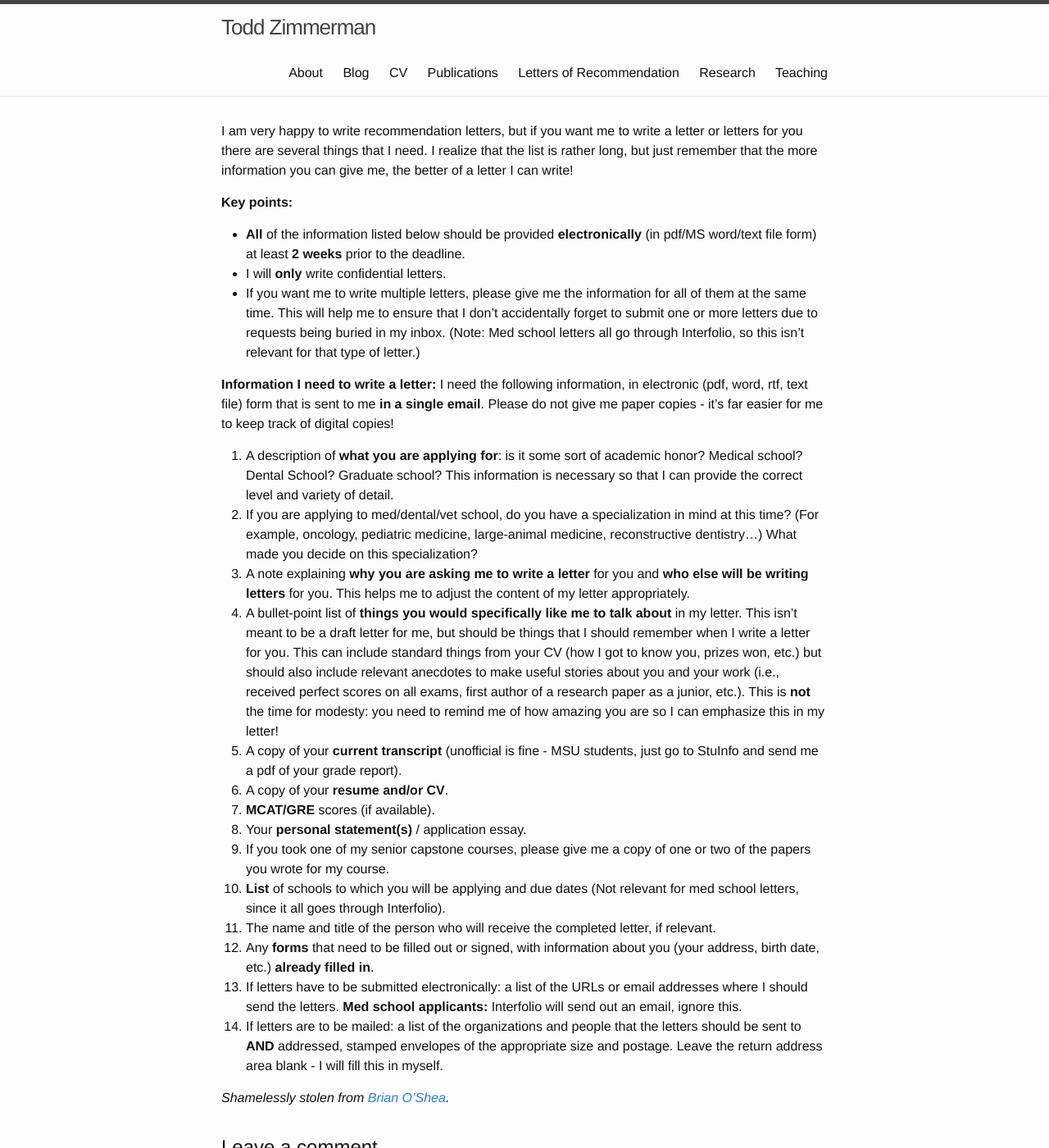
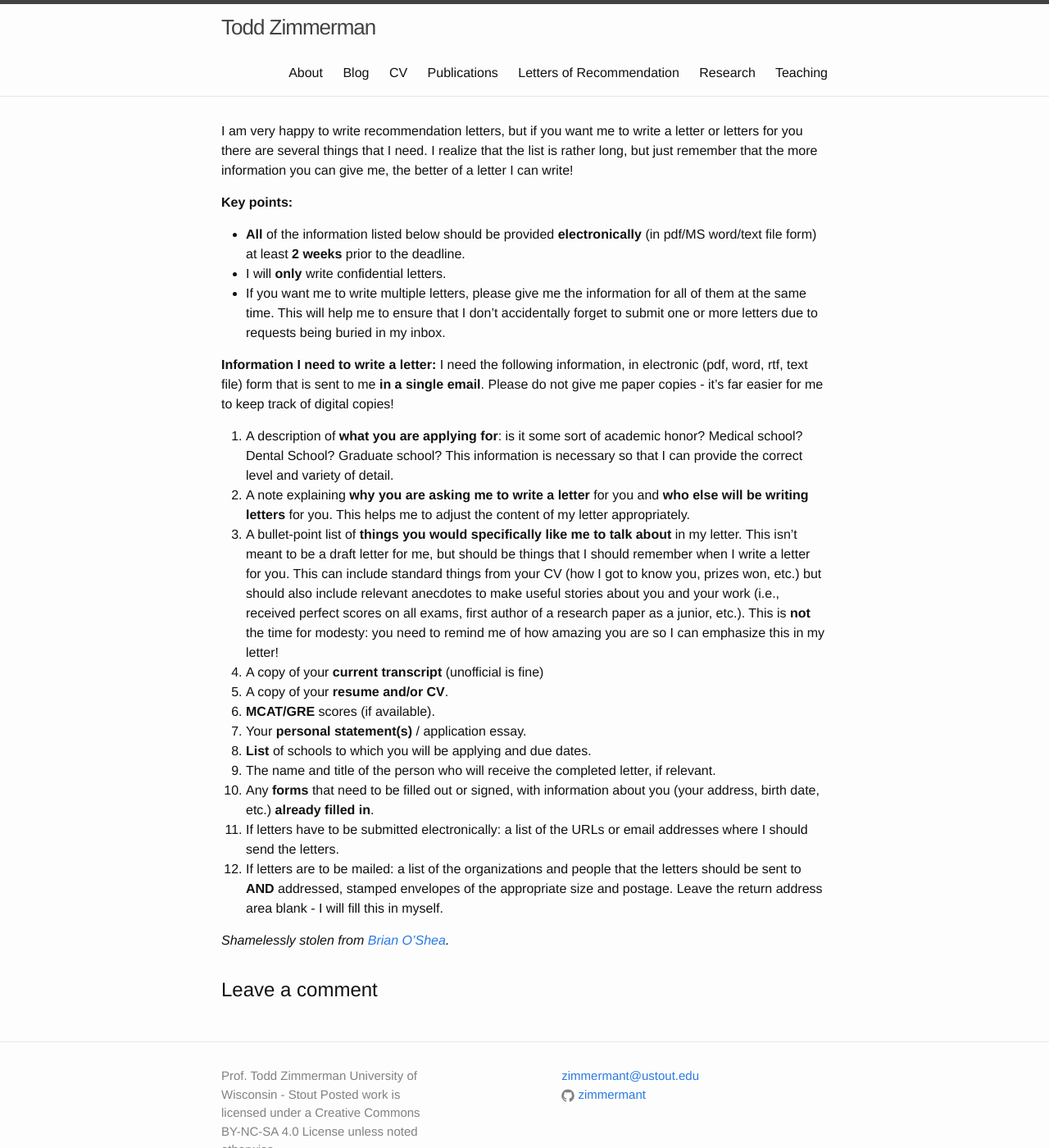
Before and after one commit to zimmermant/zimmermant.github.io, a Jekyll site: the page built from recommendations.md, in a window 1280 px wide and 1400 px high. Shown: the whole window at 82% size. Built offline with Jekyll 4.4.1, drawn with Linux system fonts in a browser that asks for light colours; nearby versions of some CDN libraries.

Commit message:
Update recommendations.md

```diff
--- a/recommendations.md
+++ b/recommendations.md
@@ -17,9 +17,7 @@ information you can give me, the better of a letter I can write!
 -   If you want me to write multiple letters, please give me the
     information for all of them at the same time. This will help me to
     ensure that I don't accidentally forget to submit one or more
-    letters due to requests being buried in my inbox. (Note: Med school
-    letters all go through Interfolio, so this isn't relevant for that
-    type of letter.)
+    letters due to requests being buried in my inbox.
 
 **Information I need to write a letter:**
 I need the following information, in electronic (pdf, word, rtf, text
@@ -31,11 +29,6 @@ copies!
     academic honor? Medical school? Dental School? Graduate school? This
     information is necessary so that I can provide the correct level and
     variety of detail.
-2.  If you are applying to med/dental/vet school, do you have a
-    specialization in mind at this time? (For example, oncology,
-    pediatric medicine, large-animal medicine,
-    reconstructive dentistry...) What made you decide on this
-    specialization?
 3.  A note explaining **why you are asking me to write a letter** for
     you and **who else will be writing letters** for you. This helps me
     to adjust the content of my letter appropriately.
@@ -49,24 +42,17 @@ copies!
     paper as a junior, etc.). This is **not** the time for modesty: you
     need to remind me of how amazing you are so I can emphasize this in
     my letter!
-5.  A copy of your **current transcript** (unofficial is fine - MSU
-    students, just go to StuInfo and send me a pdf of your
-    grade report).
+5.  A copy of your **current transcript** (unofficial is fine)
 6.  A copy of your **resume and/or CV**.
 7.  **MCAT/GRE** scores (if available).
 8.  Your **personal statement(s)** / application essay.
-9.  If you took one of my senior capstone courses, please give me a copy
-    of one or two of the papers you wrote for my course.
-10. **List** of schools to which you will be applying and due dates (Not
-    relevant for med school letters, since it all goes
-    through Interfolio).
+10. **List** of schools to which you will be applying and due dates.
 11. The name and title of the person who will receive the completed
     letter, if relevant.
 12. Any **forms** that need to be filled out or signed, with information
     about you (your address, birth date, etc.) **already filled in**.
 13. If letters have to be submitted electronically: a list of the URLs
-    or email addresses where I should send the letters. **Med school
-    applicants:** Interfolio will send out an email, ignore this.
+    or email addresses where I should send the letters.
 14. If letters are to be mailed: a list of the organizations and people
     that the letters should be sent to **AND** addressed, stamped
     envelopes of the appropriate size and postage. Leave the return
```
